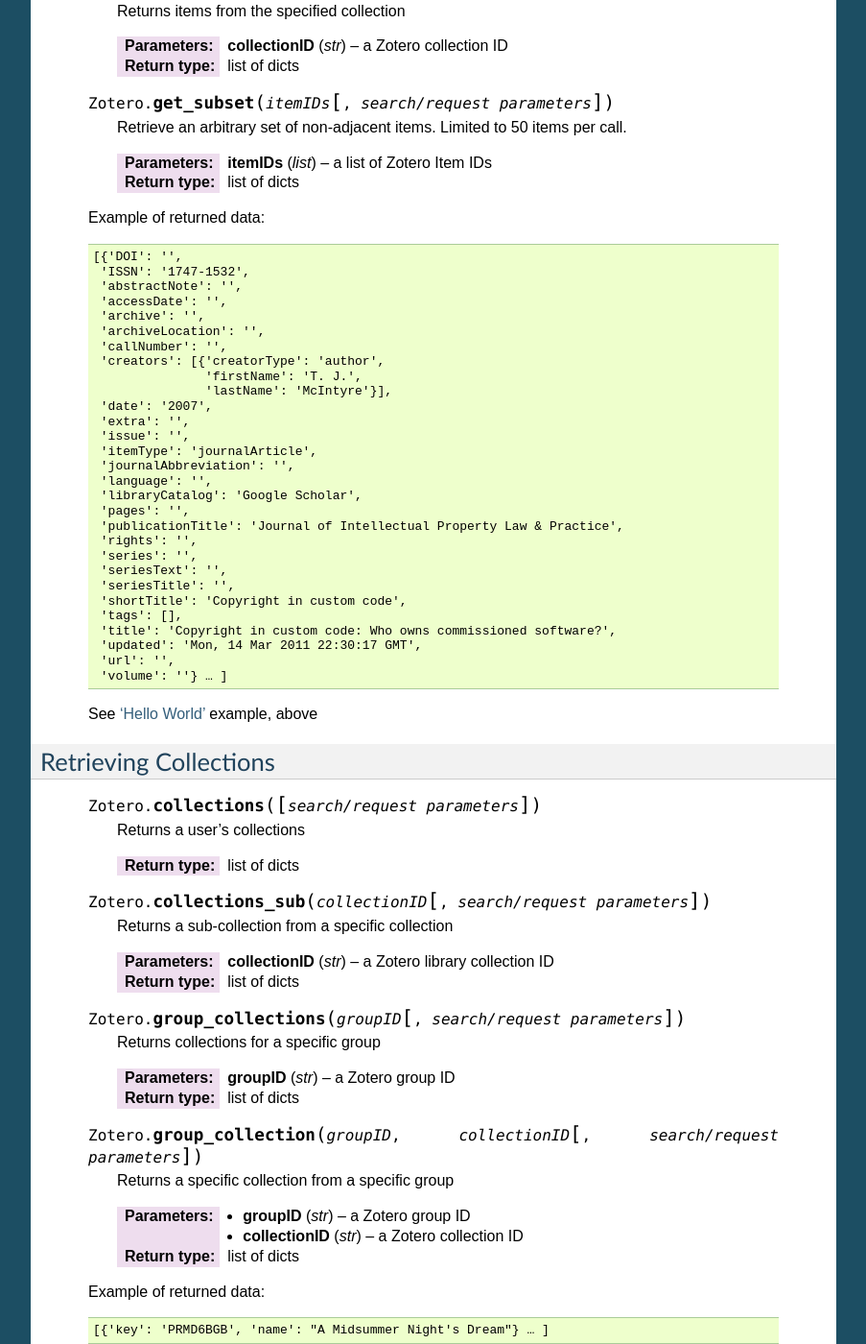
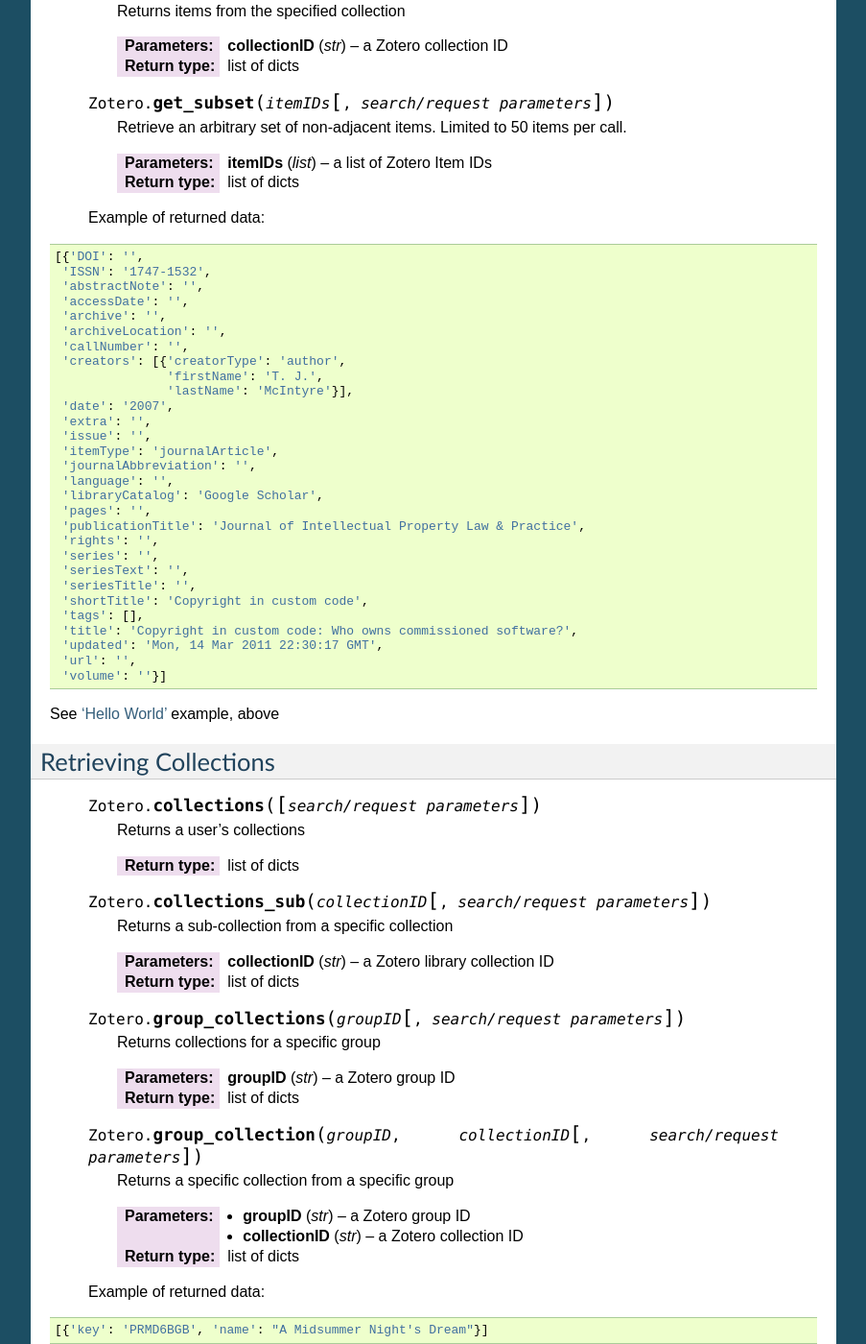
Before and after one commit to urschrei/pyzotero, a Sphinx documentation site: the page built from doc/index.txt, in a window 1280 px wide and 1400 px high, scrolled down 3948 px. Shown: the whole window at 96% size, without its empty margins (198-1101 px from the left). Built offline with Sphinx 7.4.7, drawn with Linux system fonts in a browser that asks for light colours; some of the changed text lies outside the part shown.

```diff
--- a/doc/index.txt
+++ b/doc/index.txt
@@ -21,7 +21,8 @@ Getting started (short version)
 
 .. _hello-world:
 
-    ::
+.. code-block:: python
+    :emphasize-lines: 1,2,3
 
         from pyzotero import zotero
         zot = zotero.Zotero(user_id, user_key)
@@ -42,12 +43,16 @@ Installation
 ============
 Using `pip <http://www.pip-installer.org/en/latest/index.html>`_: ``pip install pyzotero``
 
-From a local clone, if you wish to install Pyzotero from a specific branch::
+From a local clone, if you wish to install Pyzotero from a specific branch:
+
+.. code-block:: bash
+
 
     git clone git://github.com/urschrei/pyzotero.git
     cd pyzotero
     git checkout dev
     pip install .
+
 
 Alternatively, download the latest stable version from https://github.com/urschrei/pyzotero/tags, and point pip at the zip file.
 Example: ``pip install ~/Downloads/urschrei-pyzotero-v0.3-0-g04ff544.zip``
@@ -255,7 +261,11 @@ Retrieving Items
 
 .. _returned:
 
-    Example of returned data::
+    Example of returned data:
+
+
+.. code-block:: python
+
 
     [{'DOI': '',
      'ISSN': '1747-1532',
@@ -285,7 +295,9 @@ Retrieving Items
      'title': 'Copyright in custom code: Who owns commissioned software?',
      'updated': 'Mon, 14 Mar 2011 22:30:17 GMT',
      'url': '',
-         'volume': ''} … ]
+     'volume': ''}]
+
+
 
 See :ref:`'Hello World' <hello-world>` example, above
 
@@ -320,9 +332,12 @@ Retrieving Collections
         :param str collectionID: a Zotero collection ID
         :rtype: list of dicts
 
-    Example of returned data::
+    Example of returned data:
 
-        [{'key': 'PRMD6BGB', 'name': "A Midsummer Night's Dream"} … ]
+.. code-block:: python
+
+    [{'key': 'PRMD6BGB', 'name': "A Midsummer Night's Dream"}]
+
 
 ==========================
 Retrieving groups
@@ -333,7 +348,9 @@ Retrieving groups
 
         :rtype: list of dicts
 
-        Example of returned data::
+    Example of returned data:
+
+.. code-block:: python
 
     [{u'description': u'%3Cp%3EBGerman+Cinema+and+related+literature.%3C%2Fp%3E',
         u'fileEditing': u'none',
@@ -350,7 +367,7 @@ Retrieving groups
         u'name': u'German Cinema',
         u'owner': 10421,
         u'type': u'PublicOpen',
-                u'url': u''} … ]
+        u'url': u''}]
 
 ===================
 Retrieving Tags
@@ -384,9 +401,11 @@ Retrieving Tags
         :param str itemID: a valid Zotero library Item ID
         :rtype: list of strings
 
-Example of returned data::
+    Example of returned data:
 
-    ['Authority in literature', 'Errata', … ]
+::
+
+    ['Authority in literature', 'Errata']
 
 
 =======================
@@ -584,13 +603,16 @@ Item Methods
 
         Before calling this method, the use of :py:meth:`check_items()` is encouraged, in order to confirm that the item to be created contains only valid fields.
 
-        Example::
+    Example:
+
+.. code-block:: python
 
     template = zot.item_template('book')
     template['creators'][0]['firstName'] = 'Monty'
     template['creators'][0]['lastName'] = 'Cantsin'
     template['title'] = 'Maris Kundzins: A Life'
     resp = zot.create_items([template])
+
 
 If successful, ``resp`` will have the same structure as items retrieved with an :py:meth:`items()` call, e.g. a list of one or more dicts (see :ref:`Item Data <returned>`, above).
 
@@ -603,7 +625,9 @@ Item Methods
 
         Returns a copy of the updated item, if successful. Before calling this method, the use of :py:meth:`check_items()` is encouraged, in order to confirm that the item to be created contains only valid fields.
 
-        Example::
+        Example:
+
+.. code-block:: python
 
     i = zot.items()
     # see above for example of returned item structure
@@ -620,13 +646,18 @@ Item Methods
         :param dict item: a dict containing item data. As in the previous example, you must first retrieve the item(s) you wish to delete, and pass it/them to the method one by one. Deletion of multiple items is most easily accomplished using e.g. a ``for`` loop.
         :rtype: Boolean
 
-        Example::
+    Example:
+
+.. code-block:: python
+    :emphasize-lines: 5
 
     i = zot.items()
     # only delete the last five items we added
     to_delete = i[:5]
     for d in to_delete:
         zot.delete_item(d)
+
+Adding tags:
 
     .. py:method:: Zotero.add_tags(item, tag[, tag …])
 
@@ -636,7 +667,9 @@ Item Methods
         :param string tag: the tag you'd like to add to the item
         :rtype: list of dicts
 
-        Example::
+    Example:
+
+.. code-block:: python
 
     zot.add_parameters(limit=1)
     z = zot.top()
```
Also changed, not shown: other parts of doc/index.txt (+3 -0 lines). Lines whose indentation alone changed are shown as unchanged.
